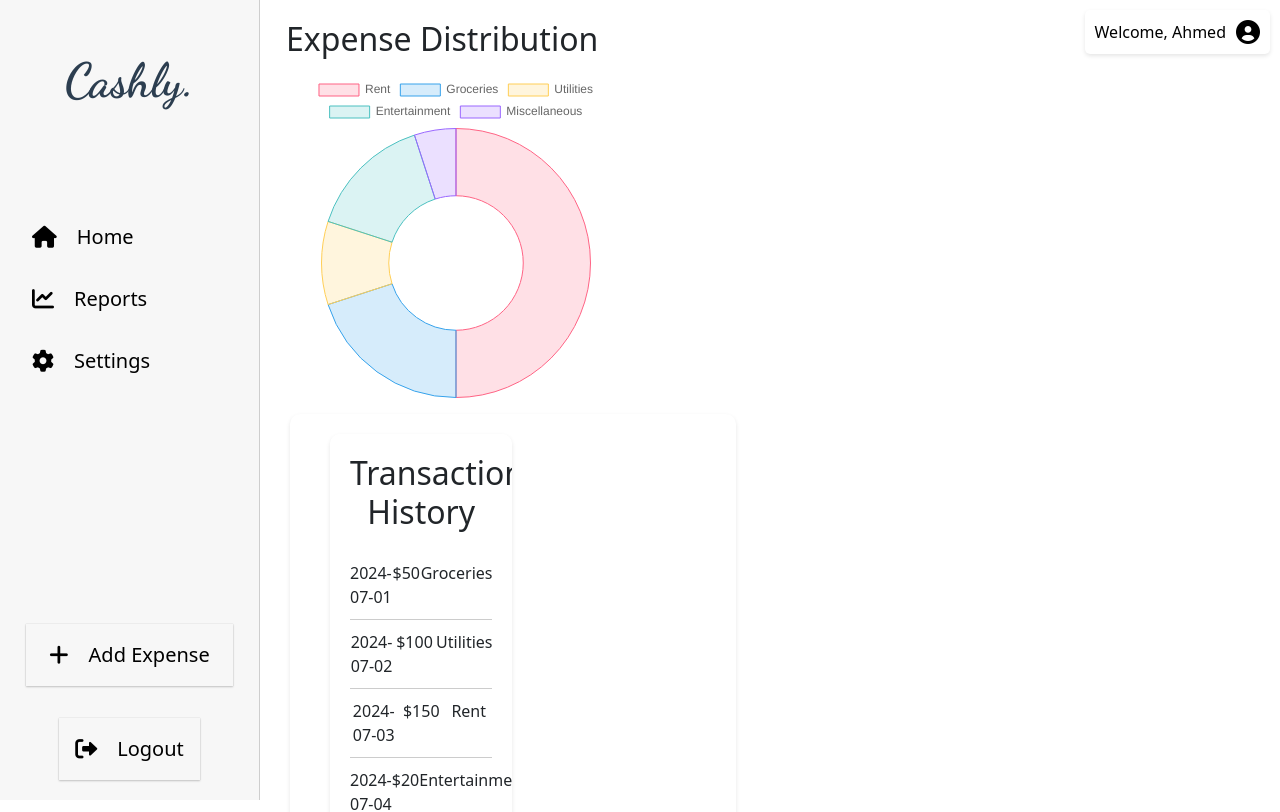
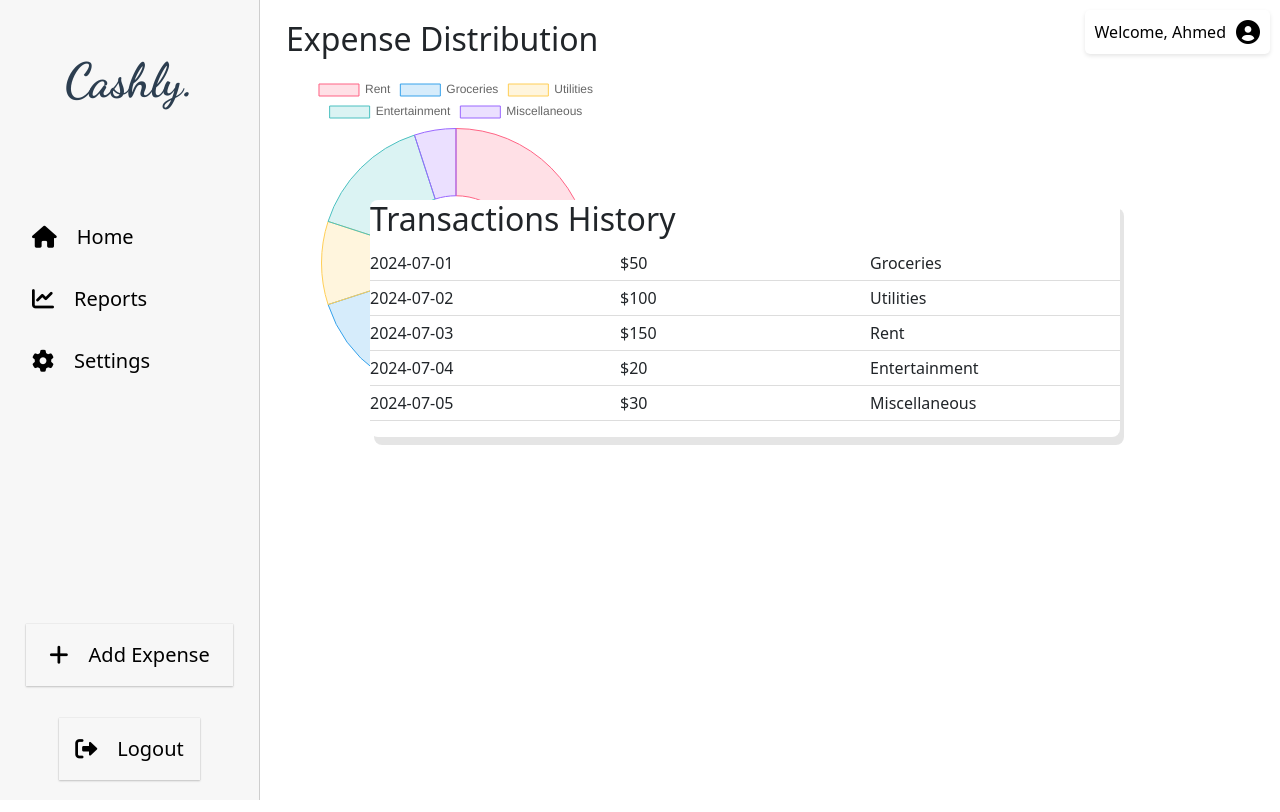
Before and after one commit to ahmedselamin/cashlysvv, a React (Create React App) app: page /home in a window 1280 px wide. Shown: the top 812 px of the page. Built offline with nearby package versions, Linux system fonts and the light colour scheme.

Commit message:
css update

```diff
--- a/src/components/Transactions/Transactions.css
+++ b/src/components/Transactions/Transactions.css
@@ -1,18 +1,16 @@
-/* Transactions.css */
 .transactions-history {
-  width: 45%; /* Adjust width as needed */
-  padding: 20px;
+  position: absolute;
+  right: 5em;
+  top: 100px;
+  width: 750px;
+  padding: 0px;
+  border-radius: 8px;
+  box-shadow: 4px 8px rgba(0, 0, 0, 0.1);
   background-color: #fff;
-  border-radius: 10px;
-  box-shadow: 0 2px 4px rgba(0, 0, 0, 0.1);
-  overflow-y: auto;
-  max-height: calc(100vh - 20px);
-  margin-left: 20px; /* Space between chart and transactions */
 }
 
 .transactions-history h2 {
-  text-align: center;
-  margin-bottom: 20px;
+  margin-top: 0;
 }
 
 .transactions-history ul {
@@ -23,15 +21,11 @@
 .transactions-history li {
   display: flex;
   justify-content: space-between;
-  padding: 10px 0;
-  border-bottom: 1px solid #ccc;
+  padding: 5px 0;
+  border-bottom: 1px solid #ddd;
 }
 
-.transactions-history li:last-child {
-  border-bottom: none;
+.transactions-history li span {
+  flex: 1;
+  text-align: left;
 }
-
-.transactions-history span {
-  flex: 1;
-  text-align: center;
-}
```
